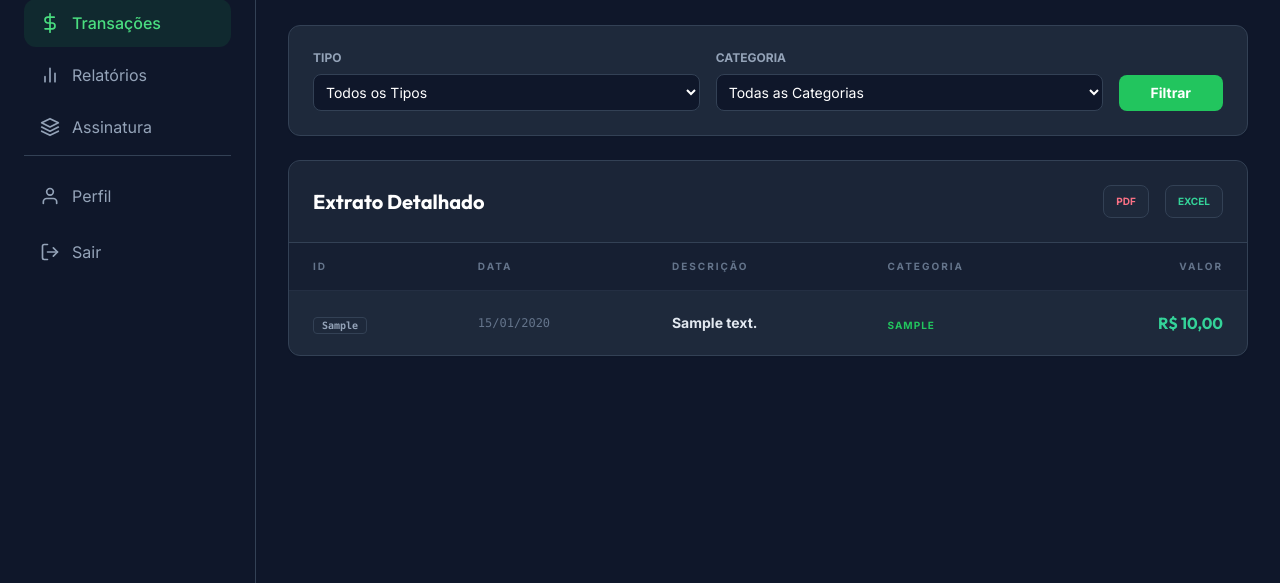
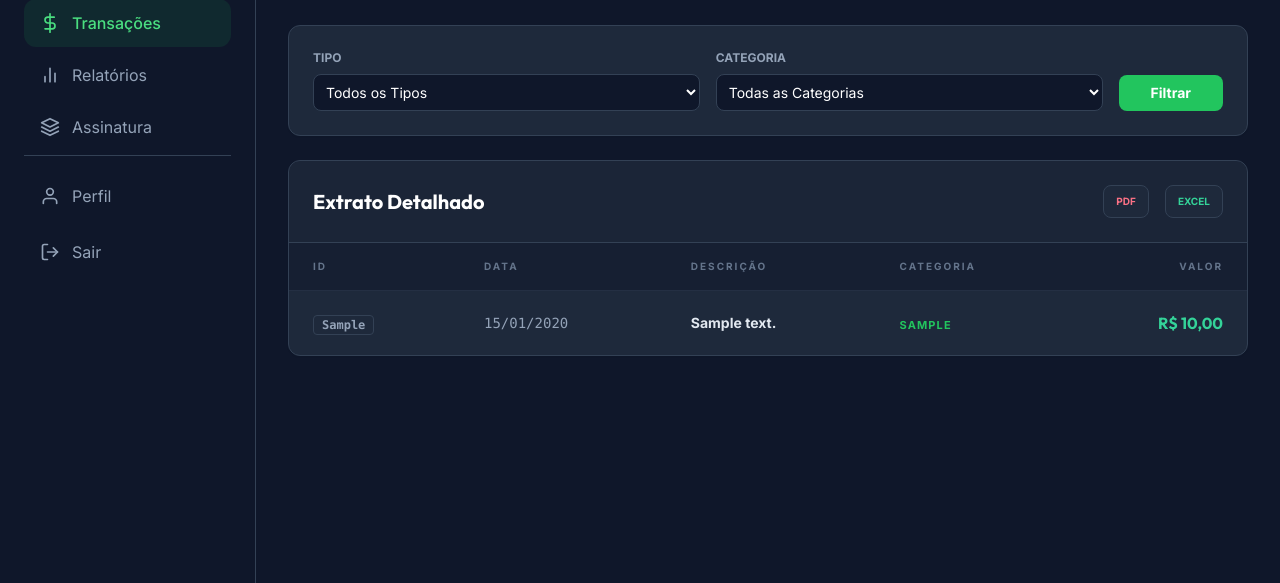
Before and after one commit to andresperes33/AGENTE-FINANCEIRO, a Django app: page /transacoes/ in a window 1280 px wide. Shown: the part 217-800 px from the top of the page. Run offline with Django 5.2, Linux system fonts and the light colour scheme; a user stored in the database is signed in; tables that the repository leaves empty hold one stand-in row (values such as "Sample post"); some libraries are stand-ins or nearby versions.

Commit message:
ajustando o tamanho da fonte

```diff
--- a/templates/dashboard/transactions_list.html
+++ b/templates/dashboard/transactions_list.html
@@ -59,16 +59,16 @@
                     <tr class="hover:bg-slate-800/20 group transition-all text-white">
                         <td class="px-6 py-5 whitespace-nowrap">
                             <span
-                                class="bg-slate-800 text-slate-400 text-[10px] font-bold px-2 py-0.5 rounded border border-dark-border font-mono js-fill"
+                                class="bg-slate-800 text-slate-400 text-[12px] font-bold px-2 py-0.5 rounded border border-dark-border font-mono js-fill"
                                 data-val="{{ t.identifier }}"></span>
                         </td>
-                        <td class="px-6 py-5 whitespace-nowrap text-xs text-slate-500 font-mono">
+                        <td class="px-6 py-5 whitespace-nowrap text-sm text-slate-400 font-mono">
                             {{ t.transaction_date|date:"d/m/Y" }}
                         </td>
                         <td class="px-6 py-5 font-bold text-slate-200 text-sm group-hover:text-white transition-colors js-fill"
                             data-val="{{ t.description }}"></td>
                         <td class="px-6 py-5">
-                            <span class="text-[10px] font-bold text-primary uppercase tracking-widest js-fill"
+                            <span class="text-[11px] font-bold text-primary uppercase tracking-widest js-fill"
                                 data-val="{{ t.category }}"></span>
                         </td>
                         <td
```
